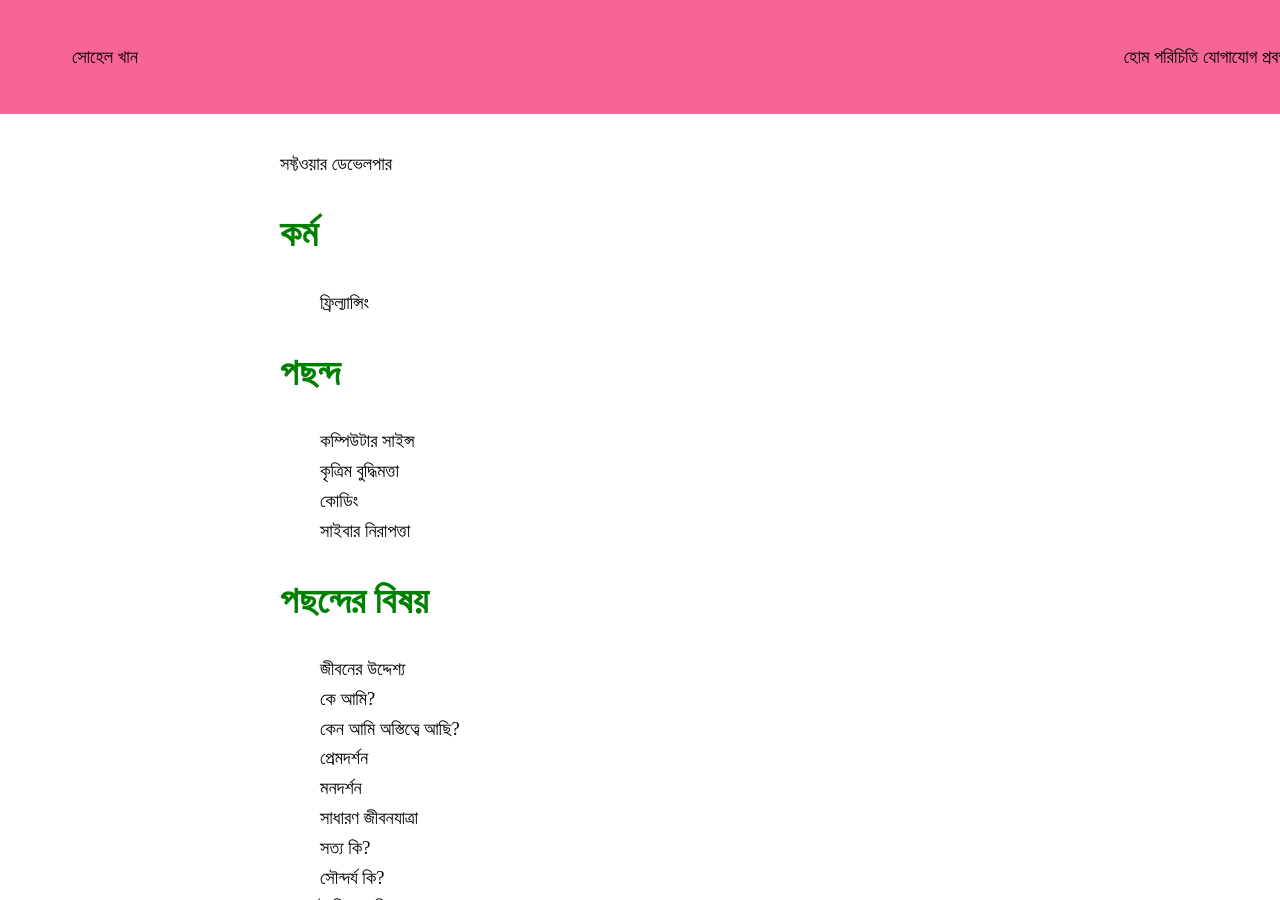
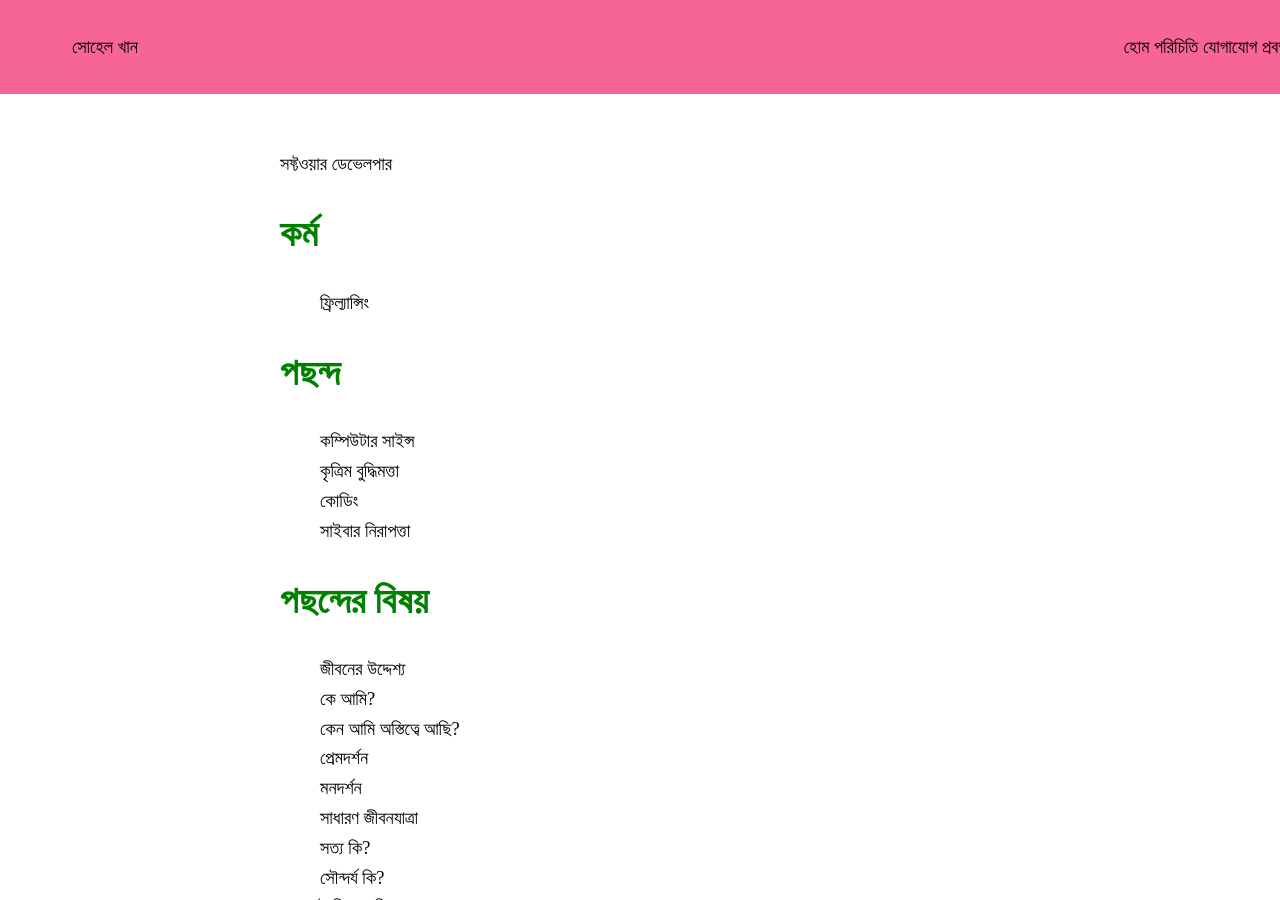
Before and after one commit to sohelkhanz/sohelkhanz.github.io, a Jekyll site: the page built from index.md, in a window 1280 px wide and 900 px high. Built offline with Jekyll 4.4.1, drawn with Linux system fonts in a browser that asks for light colours.

Commit message:
Update style.css

```diff
--- a/assets/css/style.css
+++ b/assets/css/style.css
@@ -67,13 +67,13 @@ header {
   text-align: center;
   padding: 2rem .5rem;
   width: 100vw;
-  height: 50px;
+  height: 30px;
   position: fixed;
   left: 50%;
   right: 50%;
   margin-left: -50vw;
   margin-right: -50vw;
-    line-height: 50px;
+    line-height: 30px;
     text-align: center;
     background-color: #f76497;
     top: 0;
@@ -134,7 +134,7 @@ header {
     .menu ul a {
         text-align: left;
         width: 100%;
-        height: 50px;
+        height: 30px;
         background-color: #f773a1;
         padding: 10px 0px 10px 5%;
     }
```
